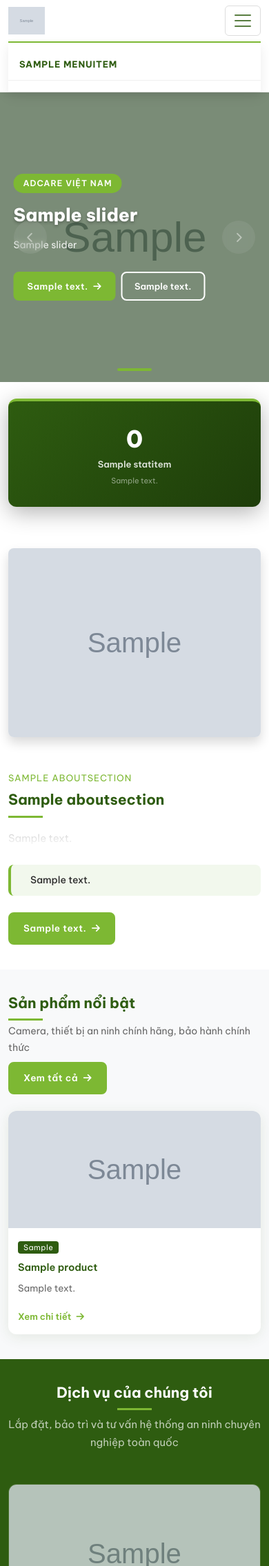
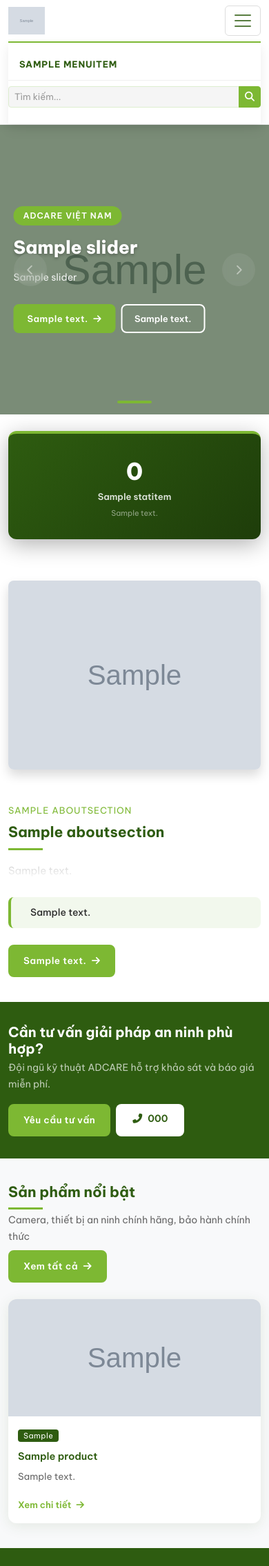
Before and after one commit to luckyhoang1988/web_adcare.vn, a Django app: page / in a window 390 px wide, after a click that opens the changed part. Shown: the top 2271 px of the page at 69% size. Run offline with Django 5.2, Linux system fonts and the light colour scheme; tables that the repository leaves empty hold one stand-in row (values such as "Sample post"); grey boxes marked "Sample" are stand-in pictures; parts of the project's set-up code (start-up, migrations or seed data) failed here and were passed over.

Commit message:
Add site search, contact anti-spam/email, homepage projects section, admin polish
Trang chủ: thêm section Dự án tiêu biểu + CTA giữa trang; tối ưu query
HomeView (limit slider/partners, prefetch about features).
Tìm kiếm: SearchView gộp Product/Service/Project/Article tại /tim-kiem/,
ô search trên navbar, trang kết quả phân trang + noindex.
Liên hệ: honeypot + rate-limit 60s/IP, gửi email thông báo qua .env.
Admin: ClearMenuCacheMixin cho AboutSection, list_per_page=25,
search_fields Slider/StatItem, Jazzmin search_model gồm content models.

Co-Authored-By: Claude Opus 4.8 <noreply@anthropic.com>

```diff
--- a/apps/core/urls.py
+++ b/apps/core/urls.py
@@ -3,6 +3,7 @@ from . import views
 
 urlpatterns = [
     path('', views.HomeView.as_view(), name='home'),
+    path('tim-kiem/', views.SearchView.as_view(), name='search'),
     path('ve-chung-toi/', views.AboutView.as_view(), name='about'),
     path('gioi-thieu/<slug:slug>/', views.AboutDetailView.as_view(), name='about_detail'),
 ]
--- a/apps/core/views.py
+++ b/apps/core/views.py
@@ -1,7 +1,10 @@
 from django.views.generic import TemplateView, DetailView
+from django.core.paginator import Paginator
+from django.db.models import Q
 from apps.products.models import Product
 from apps.services.models import Service
 from apps.news.models import Article
+from apps.projects.models import Project
 from apps.partners.models import Partner
 from .models import Slider, StatItem, AboutSection
 
@@ -11,12 +14,13 @@ class HomeView(TemplateView):
 
     def get_context_data(self, **kwargs):
         ctx = super().get_context_data(**kwargs)
-        ctx['sliders'] = Slider.objects.filter(is_active=True)
+        ctx['sliders'] = Slider.objects.filter(is_active=True)[:10]
         ctx['stat_items'] = StatItem.objects.filter(is_active=True)
-        ctx['about'] = AboutSection.objects.filter(is_active=True).first()
+        ctx['about'] = AboutSection.objects.filter(is_active=True).prefetch_related('features').first()
         ctx['featured_products'] = Product.objects.filter(is_featured=True, is_active=True).select_related('category')[:6]
         ctx['featured_services'] = Service.objects.filter(is_featured=True, is_active=True).select_related('category')[:6]
-        ctx['partners'] = Partner.objects.filter(is_active=True)
+        ctx['featured_projects'] = Project.objects.filter(is_featured=True, is_active=True).select_related('category')[:6]
+        ctx['partners'] = Partner.objects.filter(is_active=True)[:12]
         ctx['recent_news'] = Article.objects.filter(status='published').select_related('category').order_by('-published_at')[:3]
         return ctx
 
@@ -48,3 +52,49 @@ class AboutDetailView(DetailView):
             {'name': about.title, 'url': None},
         ]
         return ctx
+
+
+class SearchView(TemplateView):
+    template_name = 'search/results.html'
+    paginate_by = 9
+
+    def get_context_data(self, **kwargs):
+        ctx = super().get_context_data(**kwargs)
+        query = self.request.GET.get('q', '').strip()
+        ctx['query'] = query
+        ctx['pagination_base_url'] = f'?q={query}&'
+
+        results = []
+        if query:
+            def add(items, type_label, title_attr, desc_attr):
+                for obj in items:
+                    results.append({
+                        'type': type_label,
+                        'title': getattr(obj, title_attr),
+                        'desc': getattr(obj, desc_attr, ''),
+                        'url': obj.get_absolute_url(),
+                        'image': obj.image,
+                        'image_mobile': obj.image_mobile,
+                    })
+
+            add(Product.objects.filter(is_active=True)
+                .filter(Q(name__icontains=query) | Q(short_desc__icontains=query) | Q(brand__icontains=query))
+                .select_related('category'), 'Sản phẩm', 'name', 'short_desc')
+            add(Service.objects.filter(is_active=True)
+                .filter(Q(name__icontains=query) | Q(short_desc__icontains=query))
+                .select_related('category'), 'Dịch vụ', 'name', 'short_desc')
+            add(Project.objects.filter(is_active=True)
+                .filter(Q(name__icontains=query) | Q(short_desc__icontains=query) | Q(client__icontains=query))
+                .select_related('category'), 'Dự án', 'name', 'short_desc')
+            add(Article.objects.filter(status='published')
+                .filter(Q(title__icontains=query) | Q(summary__icontains=query))
+                .select_related('category'), 'Tin tức', 'title', 'summary')
+
+        paginator = Paginator(results, self.paginate_by)
+        page_obj = paginator.get_page(self.request.GET.get('page'))
+        ctx['page_obj'] = page_obj
+        ctx['paginator'] = paginator
+        ctx['is_paginated'] = page_obj.has_other_pages()
+        ctx['results'] = page_obj.object_list
+        ctx['total_count'] = paginator.count
+        return ctx
--- a/apps/news/admin.py
+++ b/apps/news/admin.py
@@ -32,6 +32,7 @@ class ArticleAdmin(DuplicateMixin, admin.ModelAdmin):
     list_display_links = ('title',)
     list_filter = ('category', 'status', 'is_featured')
     list_select_related = ('category',)
+    list_per_page = 25
     search_fields = ('title', 'summary', 'content')
     date_hierarchy = 'published_at'
     fieldsets = (
--- a/apps/products/admin.py
+++ b/apps/products/admin.py
@@ -37,6 +37,7 @@ class ProductAdmin(DuplicateMixin, admin.ModelAdmin):
     list_display_links = ('name',)
     list_filter = ('category', 'is_featured', 'is_active', 'brand')
     list_select_related = ('category',)
+    list_per_page = 25
     search_fields = ('name', 'brand', 'model_number', 'short_desc')
     inlines = [ProductImageInline]
     actions = [make_duplicate_action('sản phẩm')]
--- a/apps/projects/admin.py
+++ b/apps/projects/admin.py
@@ -26,6 +26,7 @@ class ProjectAdmin(DuplicateMixin, admin.ModelAdmin):
     list_display_links = ('name',)
     list_filter = ('category', 'is_featured', 'is_active', 'year')
     list_select_related = ('category',)
+    list_per_page = 25
     search_fields = ('name', 'client', 'location', 'short_desc')
     inlines = [ProjectImageInline]
     fieldsets = (
--- a/apps/services/admin.py
+++ b/apps/services/admin.py
@@ -31,6 +31,7 @@ class ServiceAdmin(DuplicateMixin, admin.ModelAdmin):
     list_display_links = ('name',)
     list_filter = ('category', 'is_featured', 'is_active')
     list_select_related = ('category',)
+    list_per_page = 25
     search_fields = ('name', 'short_desc', 'icon')
     fieldsets = (
         ('Thông tin cơ bản', {
--- a/static/css/navbar.css
+++ b/static/css/navbar.css
@@ -162,3 +162,35 @@
   .navbar-brand img { height: 40px; }
   .navbar-brand .brand-text { font-size: 17px; }
 }
+
+/* Ô tìm kiếm trên navbar */
+.navbar-search { max-width: 220px; }
+.navbar-search .form-control {
+  border: 1px solid rgba(255,255,255,0.25);
+  background: rgba(255,255,255,0.12);
+  color: #fff;
+  font-size: 13px;
+}
+.navbar-search .form-control::placeholder { color: rgba(255,255,255,0.6); }
+.navbar-search .form-control:focus {
+  background: #fff;
+  color: var(--text);
+  box-shadow: none;
+  border-color: var(--accent);
+}
+.navbar-search-btn {
+  background: var(--accent);
+  color: #fff;
+  border: 1px solid var(--accent);
+}
+.navbar-search-btn:hover { background: var(--accent-hover); color: #fff; }
+
+@media (max-width: 991px) {
+  .navbar-search { max-width: 100%; }
+  .navbar-search .form-control {
+    border-color: var(--border, #ddd);
+    background: #f5f5f5;
+    color: var(--text);
+  }
+  .navbar-search .form-control::placeholder { color: #999; }
+}
--- a/templates/base.html
+++ b/templates/base.html
@@ -9,6 +9,7 @@
   <meta name="keywords" content="{{ site_config.meta_keywords }}">
   <link rel="canonical" href="{{ request.build_absolute_uri }}">
   <meta name="google-site-verification" content="9qQHCYepTQSH65uNZRKb0VVJZ07-wZqZ3aI7bwoRnhk" />
+  {% block extra_meta %}{% endblock %}
 
   <!-- Open Graph -->
   {% block og_tags %}
@@ -43,7 +44,7 @@
 
   <!-- Custom CSS -->
   <link href="{% static 'css/main.css' %}?v=5" rel="stylesheet">
-  <link href="{% static 'css/navbar.css' %}?v=5" rel="stylesheet">
+  <link href="{% static 'css/navbar.css' %}?v=6" rel="stylesheet">
   <link href="{% static 'css/hero.css' %}?v=5" rel="stylesheet">
   <link href="{% static 'css/footer.css' %}?v=5" rel="stylesheet">
   <link href="{% static 'css/mobile.css' %}?v=5" rel="stylesheet">
--- a/templates/components/navbar.html
+++ b/templates/components/navbar.html
@@ -241,6 +241,13 @@
         {% endif %}
 
       </ul>
+      <form action="{% url 'search' %}" method="get" role="search" class="navbar-search ms-lg-3 my-2 my-lg-0">
+        <div class="input-group input-group-sm">
+          <input type="search" name="q" value="{{ request.GET.q }}" class="form-control"
+                 placeholder="Tìm kiếm..." aria-label="Tìm kiếm">
+          <button class="btn navbar-search-btn" type="submit" aria-label="Tìm"><i class="fas fa-search"></i></button>
+        </div>
+      </form>
       {% if site_config.phone %}
       <a href="tel:{{ site_config.phone }}" class="btn-primary-custom ms-3 d-none d-lg-inline-flex align-items-center gap-2">
         <i class="fas fa-phone-alt"></i> {{ site_config.phone }}
--- a/templates/contact/contact.html
+++ b/templates/contact/contact.html
@@ -82,6 +82,11 @@
           <h2 class="section-title mb-4">Gửi yêu cầu tư vấn</h2>
           <form method="post" novalidate>
             {% csrf_token %}
+            {# Honeypot chống spam — người dùng thật không thấy/không điền #}
+            <div aria-hidden="true" style="position:absolute;left:-9999px;top:-9999px;">{{ form.website }}</div>
+            {% if form.non_field_errors %}
+            <div class="alert alert-warning" style="font-size:13px;">{{ form.non_field_errors.0 }}</div>
+            {% endif %}
             <div class="row g-3">
               <div class="col-md-6">
                 <label class="form-label" style="font-size:13px;font-weight:600;color:var(--navy);">Họ và tên *</label>
--- a/templates/core/home.html
+++ b/templates/core/home.html
@@ -139,6 +139,26 @@
 </section>
 {% endif %}
 
+<!-- ===== CTA GIỮA TRANG ===== -->
+<section style="background:var(--navy);padding:32px 0;">
+  <div class="container">
+    <div class="d-flex justify-content-between align-items-center flex-wrap gap-3">
+      <div>
+        <h2 style="color:#fff;font-size:20px;font-weight:700;margin-bottom:4px;">Cần tư vấn giải pháp an ninh phù hợp?</h2>
+        <p style="color:rgba(255,255,255,0.7);margin-bottom:0;font-size:14px;">Đội ngũ kỹ thuật ADCARE hỗ trợ khảo sát và báo giá miễn phí.</p>
+      </div>
+      <div class="d-flex gap-2 flex-wrap">
+        <a href="{% url 'contact' %}" class="btn-primary-custom">Yêu cầu tư vấn</a>
+        {% if site_config.phone %}
+        <a href="tel:{{ site_config.phone }}" style="background:#fff;color:var(--navy);padding:10px 24px;border-radius:var(--radius);font-weight:600;font-size:14px;">
+          <i class="fas fa-phone-alt me-2"></i>{{ site_config.phone }}
+        </a>
+        {% endif %}
+      </div>
+    </div>
+  </div>
+</section>
+
 <!-- ===== 4. SẢN PHẨM NỔI BẬT ===== -->
 {% if featured_products %}
 <section class="section-pad bg-light">
@@ -223,6 +243,53 @@
     </div>
     <div class="text-center mt-4">
       <a href="{% url 'service_list' %}" class="btn-outline-custom">Xem tất cả dịch vụ</a>
+    </div>
+  </div>
+</section>
+{% endif %}
+
+<!-- ===== 5b. DỰ ÁN TIÊU BIỂU ===== -->
+{% if featured_projects %}
+<section class="section-pad bg-light">
+  <div class="container">
+    <div class="d-flex justify-content-between align-items-end mb-4 flex-wrap gap-2">
+      <div>
+        <h2 class="section-title mb-1">Dự án tiêu biểu</h2>
+        <p class="section-subtitle mb-0">Những công trình an ninh đã được ADCARE triển khai</p>
+      </div>
+      <a href="{% url 'project_list' %}" class="btn-primary-custom">
+        Xem tất cả dự án <i class="fas fa-arrow-right ms-1"></i>
+      </a>
+    </div>
+    <div class="row g-4">
+      {% for project in featured_projects %}
+      <div class="col-lg-4 col-md-6">
+        <div class="card-item">
+          <div class="card-img-wrap">
+            <a href="{{ project.get_absolute_url }}">
+              <picture>
+                <source media="(max-width: 575px)" srcset="{{ project.image_mobile.url }}">
+                <img src="{{ project.image.url }}" alt="{{ project.name }}" loading="lazy">
+              </picture>
+            </a>
+          </div>
+          <div class="card-body">
+            {% if project.category %}
+            <span style="font-size:11px;background:var(--navy);color:#fff;padding:2px 8px;border-radius:4px;">{{ project.category.name }}</span>
+            {% endif %}
+            <h3 class="card-title mt-2">
+              <a href="{{ project.get_absolute_url }}" style="color:inherit;">{{ project.name }}</a>
+            </h3>
+            <div class="d-flex gap-3 mt-1 mb-2" style="font-size:12px;color:var(--text-muted);">
+              {% if project.client %}<span><i class="fas fa-building me-1"></i>{{ project.client }}</span>{% endif %}
+              {% if project.year %}<span><i class="fas fa-calendar me-1"></i>{{ project.year }}</span>{% endif %}
+            </div>
+            {% if project.short_desc %}<p class="card-text">{{ project.short_desc }}</p>{% endif %}
+            <a href="{{ project.get_absolute_url }}" class="card-link">Xem chi tiết <i class="fas fa-arrow-right ms-1"></i></a>
+          </div>
+        </div>
+      </div>
+      {% endfor %}
     </div>
   </div>
 </section>
```
Also changed, not shown: apps/contact/forms.py (+17 -0 lines), apps/contact/views.py (+47 -5 lines), apps/core/admin.py (+5 -2 lines), config/settings.py (+18 -1 lines), templates/search/results.html (added, +72 -0 lines), 1 other file.
